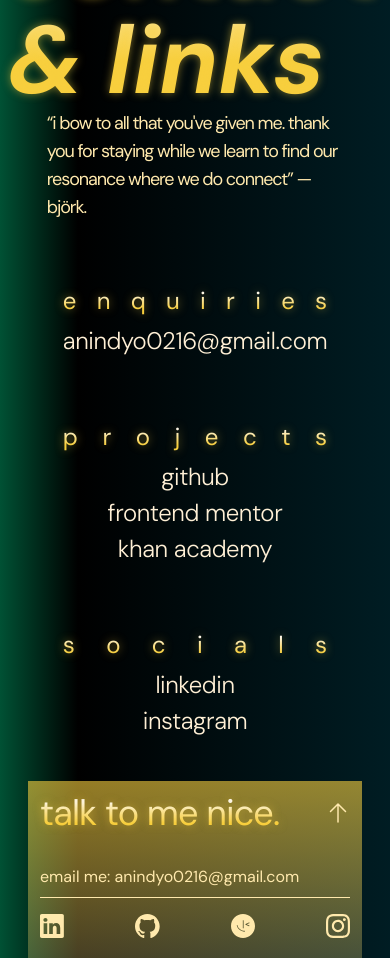
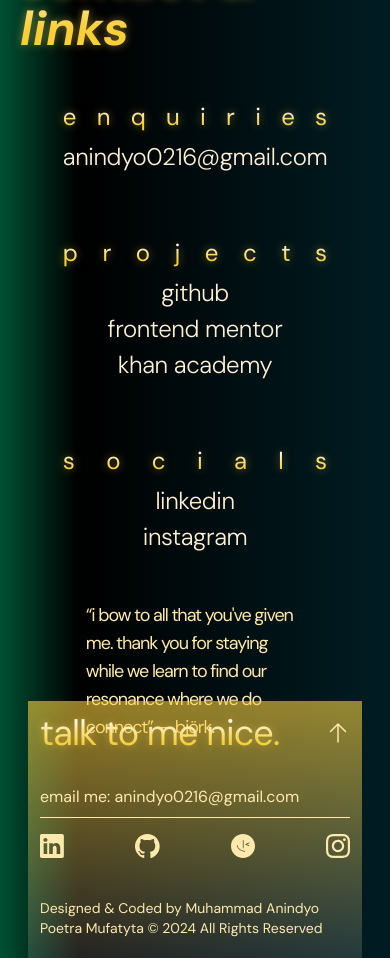
Before and after one commit to anindyoo/portfolio, a React (Create React App) app: page / in a window 390 px wide. Shown: the part 3308-4266 px from the top of the page. Built offline with nearby package versions, Linux system fonts and the light colour scheme.

Commit message:
feat: separate contact subtitle and add conditional rendering based on screen size breakpoint to it.

```diff
--- a/src/components/Contact/Contact.jsx
+++ b/src/components/Contact/Contact.jsx
@@ -1,19 +1,39 @@
 /* eslint-disable react/no-array-index-key */
 import { Link } from 'react-router-dom';
 import contactData from '../../data/contact.json'
+import useScreenSize from '../../hooks/useScreenSize';
+import config from '../../config/config';
+
+const ContactSubtitle = () => {
+  const contactText = '“i bow to all that you\'ve given me. thank you for staying while we learn to find our resonance where we do connect” — björk.';
+
+  return (
+    <span className="
+    CONTACT-SUBTITLE
+    w-[calc(100vw*(56/100))] lg:w-full
+    text-sunglowMuted lg:text-right text-lg lg:text-2xl tracking-[-0.06em]"
+    >
+      {contactText}
+    </span>
+  )
+}
 
 const Contact = () => {
   const contactArray = Object.entries(contactData);
-
-  const contactText = '“i bow to all that you\'ve given me. thank you for staying while we learn to find our resonance where we do connect” — björk.';
+  const screenSize = useScreenSize();
+  const screenWidth = screenSize.width;
+  // const tabletBreakpoint = config.screenBreakpoints.tablet;
+  const laptopBreakpoint = config.screenBreakpoints.laptop;
 
   return (
     <section className="
     CONTACT-SECTION
     flex flex-col-reverse lg:flex-row justify-end lg:justify-between items-center
-    gap-16 lg:gap-0
-    h-screen"
+    gap-12 lg:gap-0
+    pt-10 lg:pt-0
+    h-[calc(100vh-80px)] lg:h-screen"
     >
+      {screenWidth < laptopBreakpoint && <ContactSubtitle />}
       <div className="
       CONTACT-LINKS
       flex flex-col justify-between gap-16
@@ -67,22 +87,18 @@ const Contact = () => {
       CONTACT-TITLE
       h-fit
       flex flex-col justify-center items-center lg:items-end
-      w-[calc(100vw*(76/100))] md:w-[calc(100vw*(56/100))] lg:w-[calc(100vw*(36.08/100))]"
+      w-full lg:w-[calc(100vw*(36.08/100))]"
       >
         <span className="
         CONTACT-TITLE
         HEADLINE-TEXT
         lg:text-end
-        italic font-bold text-8xl md:text-9xl lg:text-[10.375rem]"
+        italic font-bold
+        text-[2.6rem] 2xs:text-5xl xs:text-[3.5rem] md:text-8xl lg:text-[10.375rem]"
         >
           contact & links
         </span>
-        <span className="
-        CONTACT-SUBTITLE
-        text-sunglowMuted lg:text-right text-lg lg:text-2xl tracking-[-0.06em]"
-        >
-          {contactText}
-        </span>
+        {screenWidth >= laptopBreakpoint && <ContactSubtitle />}
       </div>
     </section>
   );
```
